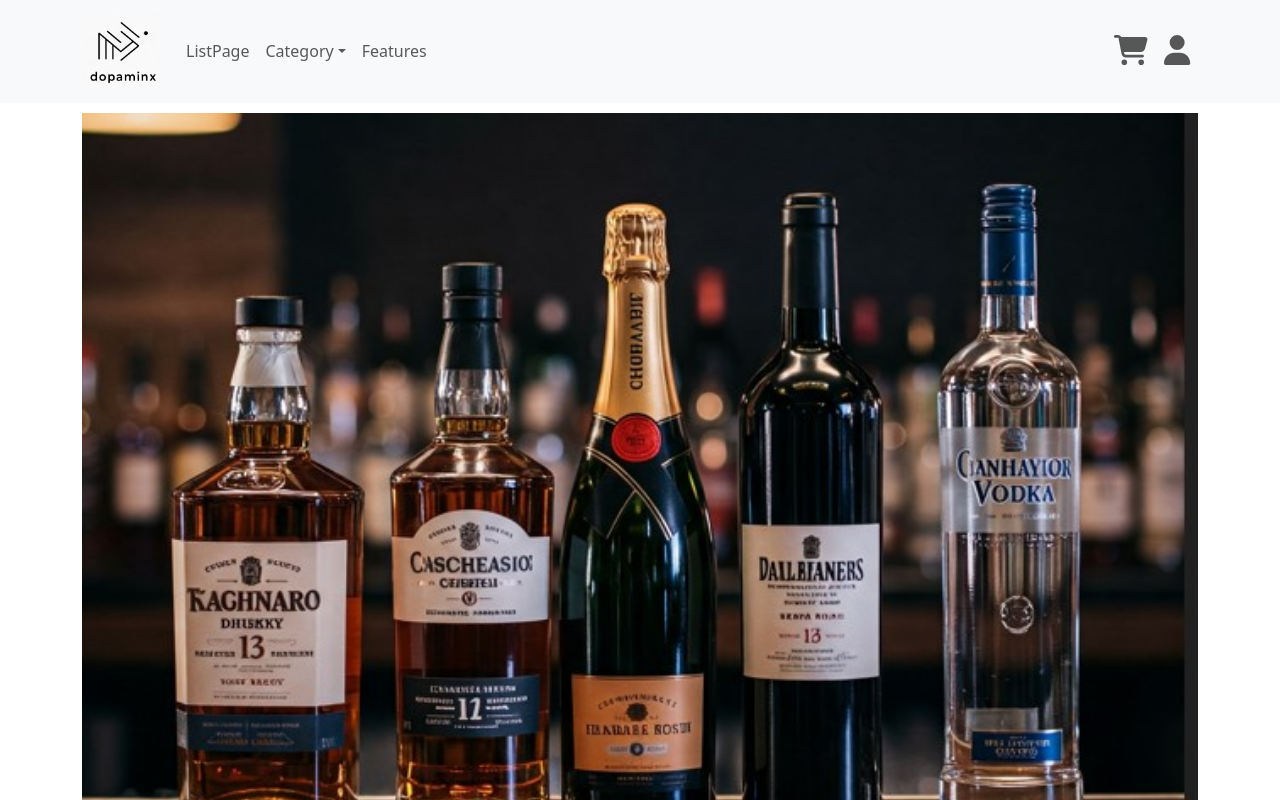
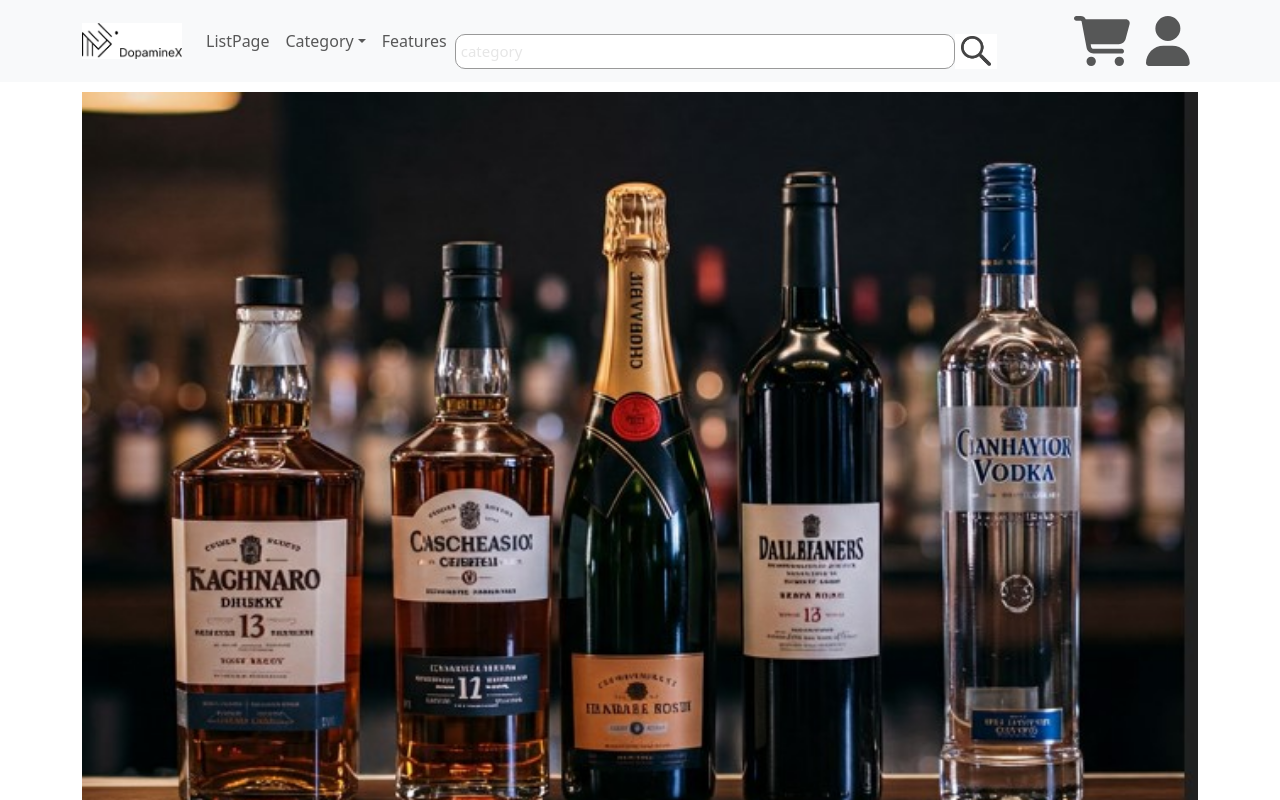
Before and after one commit to Rabbokki/frontend-function, a React (Create React App) app: page / in a window 1280 px wide. Shown: the top 800 px of the page. Built offline with nearby package versions, Linux system fonts and the light colour scheme.

Commit message:
no message

```diff
--- a/src/App.css
+++ b/src/App.css
@@ -76,3 +76,42 @@
   width: 200px; /* 이미지가 부모 div의 너비를 채우도록 설정 */
   height: auto; /* 비율에 맞게 자동으로 높이를 설정 */
 }
+/* searchBar Css */
+.searchInput{
+  width: 500px;
+  height: 35px;
+  border-radius: 10px;
+  border: 1px solid #999999;
+}
+.searchInput{
+  font-size: 15px;
+  font-weight: 60;
+  padding: 5px;
+}
+.searchInput:focus{
+  outline: 1.5px solid #999999;
+}
+.searchInput:focus::placeholder {
+  color: transparent;
+}
+.searchBox{
+  position: relative;
+  width: 700px;
+  display: flex;
+  margin: 0 auto;
+  margin-top: 20px;
+}
+.search-Img{
+  height: 30px;
+}
+.search-Img:hover{
+  filter: invert(62%) sepia(87%) saturate(275%) hue-rotate(344deg) brightness(102%) contrast(98%);
+}
+#search-Btn{
+  border: none;
+  background-color: #ffffff;
+  right: 15px;
+  top: 7px;
+  cursor: pointer;
+}
+/* searchBar Css(End) */
--- a/src/App.js
+++ b/src/App.js
@@ -1,7 +1,7 @@
 import "./App.css";
 import React, {useState, useEffect} from 'react';
 import { useNavigate } from "react-router-dom";
-import TopNav from "./Components/TopNav"
+import TopNav from "./Components/TopNav.js"
 import RouteComponents from "./Components/RouteComponents"
 
 function App() {
--- a/src/Pages/SearchList/search-list.js
+++ b/src/Pages/SearchList/search-list.js
@@ -3,12 +3,15 @@ import axios from 'axios'
 import "bootstrap/dist/css/bootstrap.min.css";
 import { FaStar } from "react-icons/fa";
 import { Button, Card } from "react-bootstrap";
+import Container from 'react-bootstrap/Container';
+import Row from 'react-bootstrap/Row';
+import Col from 'react-bootstrap/Col';
 
 const SearchList = () => {
     const [liquorList, setLiquorList] = useState([]);
 
     useEffect(() => {
-        axios.get("http://localhost:8081/post")
+        axios.get("http://localhost:8081/api/liquor")
             .then((response) => {
                 console.log(response.data)
                 setLiquorList(response.data)
@@ -18,12 +21,24 @@ const SearchList = () => {
             })
     }, [])
 
+
     return (
         <div className="container">
             <div className="row">
                 {liquorList.length > 0 ? (
                     liquorList.map((liquor, index) => (
                         <div key={index} className="col-md-3">
+                            <Container>
+                                <Row>
+                                  <Col>
+                                    <img src={liquor.imageUrls && liquor.imageUrls[0]} alt='product' className='img-fluid'></img>
+                                    <h2>{liquor.name}</h2>
+                                    <h4>{liquor.price}원</h4>
+                                    <h5>{liquor.stock}개</h5>
+
+                                  </Col>
+                                </Row>
+                              </Container>
                             <Card style={{ width: '12rem' }}>
                                 <Card.Img
                                     variant="top"
--- a/src/Pages/authenticate/authenticate.js
+++ b/src/Pages/authenticate/authenticate.js
@@ -3,11 +3,11 @@ import { motion } from "framer-motion";
 
 import { useDispatch, useSelector } from 'react-redux';
 import { login } from "../../Components/reducers/authenticate/authThunk.js"
-import { setPasswordLength } from "../../Components/reducers/user/userSlice";
-import { registerUser } from '../../Components/reducers/user/userThunk';
+import { setPasswordLength } from "../../Components/reducers/user/userSlice.js";
+import { registerUser } from '../../Components/reducers/user/userThunk.js';
 
 import "./authenticate.css";
-import AuthenticateButton from "../../Components/buttons/AuthenticateButton";
+import AuthenticateButton from "../../Components/buttons/AuthenticateButton.js";
 
 const LoginMenu = ({ emailRef, passwordRef, showLogin, setShowLogin }) => {
     const dispatch = useDispatch()
--- a/src/components/TopNav.js
+++ b/src/components/TopNav.js
@@ -6,17 +6,39 @@ import Navbar from "react-bootstrap/Navbar";
 import NavDropdown from "react-bootstrap/NavDropdown";
 import { FontAwesomeIcon } from "@fortawesome/react-fontawesome";
 import { faCartShopping, faUser } from "@fortawesome/free-solid-svg-icons";
+import Form from 'react-bootstrap/Form';
+import InputGroup from 'react-bootstrap/InputGroup';
+import axios from 'axios';
+import { useRef } from 'react';
 
 const TopNav = () => {
   const navigate = useNavigate()
   const loggedIn = useSelector((state) => state.auth.loggedIn);
+  const inputRef = useRef(null)
+  const onSearch = ()=>{
+    const searchText = inputRef.current.value;
+    if(searchText){
+      axios.get(`/api/liqour`)
+      .then((response) =>{
+        if(response.data.length > 0){
+          alert("검색이 되었습니다")
+        }else{
+          alert("검색결과가 없습니다");
+        }
+      })
+      .catch((error)=>{
+        alert("오류")
+      });
+    }
+    inputRef.current.value='';
+  };
 
   return (
     <div>
       <Navbar bg="light" data-bs-theme="light">
         <Container>
           <Navbar.Brand href="/">
-            <img src="/image/logoo.jpg.png" style={{ width: "80px", height: "auto" }} alt="Logo" />
+            <img src="/image/logo.jpg" style={{ width: "100px", height: "auto" }} alt="Logo" />
           </Navbar.Brand>
           <Nav className="me-auto">
             <Nav.Link as={Link} to={"/search-list"}>ListPage</Nav.Link>
@@ -28,15 +50,19 @@ const TopNav = () => {
             </NavDropdown>
             <Nav.Link>Features</Nav.Link>
           </Nav>
+            <div className='searchBox'>
+              <input type='text' placeholder='category' ref={inputRef} className='searchInput'></input>
+              <button onClick={onSearch} id='search-Btn'><img src='/image/image.png' alt='search icon' className='search-Img'></img></button>
+            </div>
           <Nav>
             <Nav.Link as={Link} to={"/cart"}>
-              <FontAwesomeIcon icon={faCartShopping} style={{ fontSize: "30px" }} />
+              <FontAwesomeIcon icon={faCartShopping} style={{ fontSize: "50px" }} />
             </Nav.Link>
             <div className="d-flex gap-2">
               <Nav.Link onClick={() => {
                 console.log(loggedIn)
                 navigate(loggedIn ? "/myPage" : "/authenticate")}}>
-                <FontAwesomeIcon icon={faUser} style={{ fontSize: "30px" }} />
+                <FontAwesomeIcon icon={faUser} style={{ fontSize: "50px" }} />
               </Nav.Link>
             </div>
           </Nav>
```
Also changed, not shown: public/image/image.png (added), public/image/logo.jpg (added).
